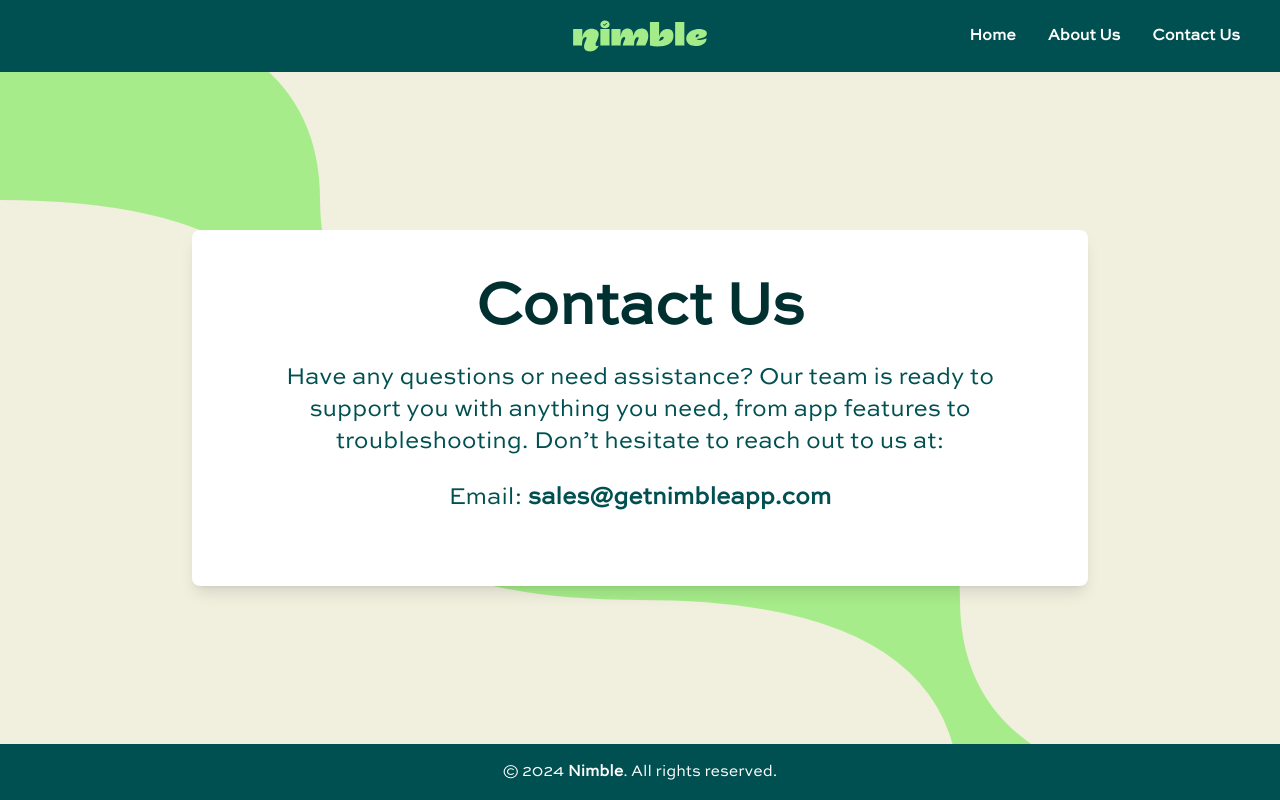
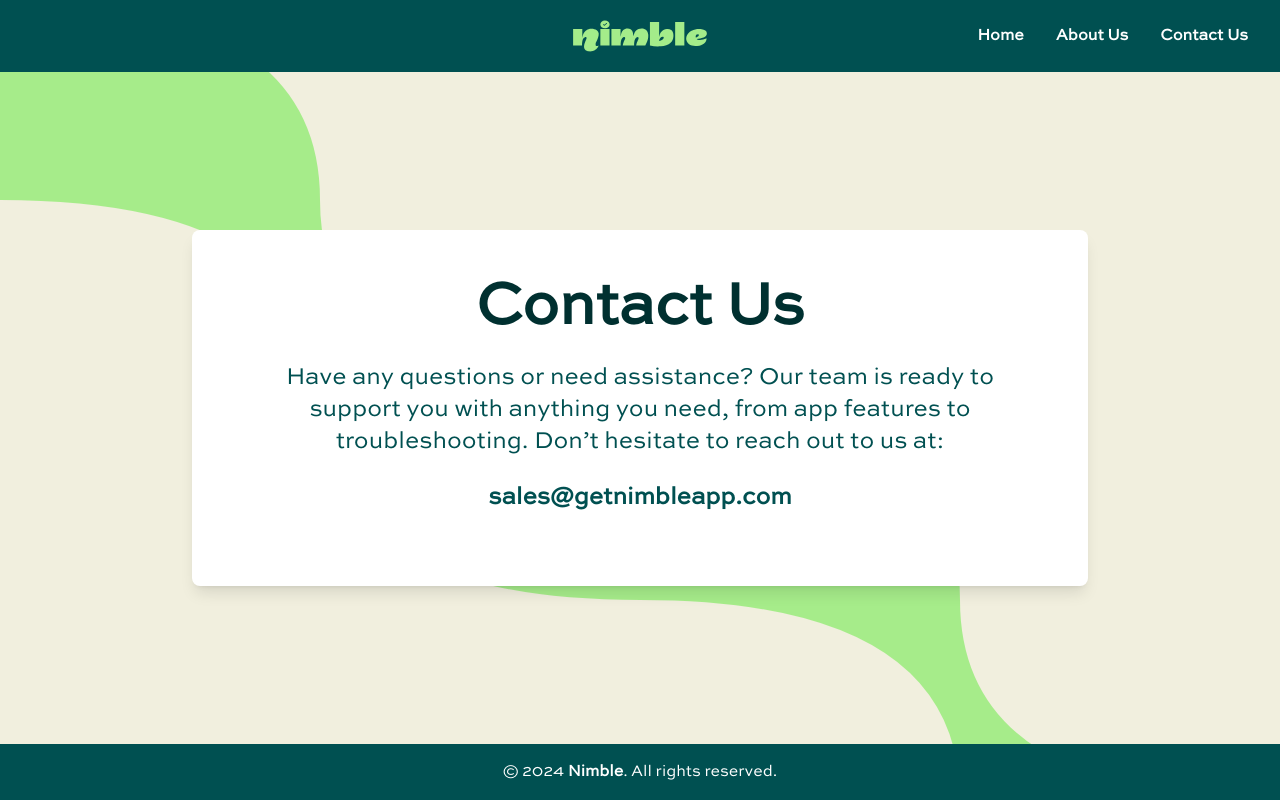
Before and after one commit to benthemobileguy/NimbleWaitlist, a React (Create React App) app: page /contact in a window 1280 px wide. Built offline with nearby package versions, Linux system fonts and the light colour scheme.

Commit message:
Increase logo

```diff
--- a/src/ContactUs.js
+++ b/src/ContactUs.js
@@ -39,10 +39,10 @@ const ContactUs = () => {
       <BackgroundPattern />
 
       <Header
-            isMenuOpen={isMenuOpen}
-            toggleMenu={toggleMenu}
-            logoSmall={logoSmall}
-          />
+        isMenuOpen={isMenuOpen}
+        toggleMenu={toggleMenu}
+        logoSmall={logoSmall}
+      />
 
 
       {/* Expandable menu for small screens */}
@@ -55,7 +55,7 @@ const ContactUs = () => {
             Have any questions or need assistance? Our team is ready to support you with anything you need, from app features to troubleshooting. Don’t hesitate to reach out to us at:
           </p>
           <div className="text-lg sm:text-xl lg:text-2xl text-[#005051] mb-6">
-            <p className="mb-4">Email: <strong>sales@getnimbleapp.com</strong></p>
+            <p className="mb-4"><strong>sales@getnimbleapp.com</strong></p>
           </div>
         </div>
       </main>
--- a/src/Header.js
+++ b/src/Header.js
@@ -5,11 +5,11 @@ import Logo from './Logo';
 
 const Header = ({ isMenuOpen, toggleMenu, logoSmall }) => {
   return (
-    <header className="bg-[#005051] text-white py-6 px-6 z-10 font-roboto sm:font-sweet-sans">
-      <div className="container mx-auto relative flex justify-between items-center">
+    <header className="bg-[#005051] text-white py-2 sm:py-2 px-4 z-10 font-roboto sm:font-sweet-sans">
+      <div className="container mx-auto relative flex justify-between items-center h-14 sm:h-14">
         {/* Small device logo on the left */}
         <div className="sm:hidden flex items-center">
-          <img src={logoSmall} alt="Nimble Logo" className="w-16 h-auto" />
+          <img src={logoSmall} alt="Nimble Logo" className="w-26 h-20" />
         </div>
 
         {/* Large screen logo - Centered */}
@@ -20,7 +20,7 @@ const Header = ({ isMenuOpen, toggleMenu, logoSmall }) => {
         {/* Hamburger Button for small screens */}
         <div className="sm:hidden">
           <button className="text-white focus:outline-none" onClick={toggleMenu}>
-            {isMenuOpen ? <X size={24} /> : <Menu size={24} />}
+            {isMenuOpen ? <X size={28} /> : <Menu size={28} />}
           </button>
         </div>
 
```
